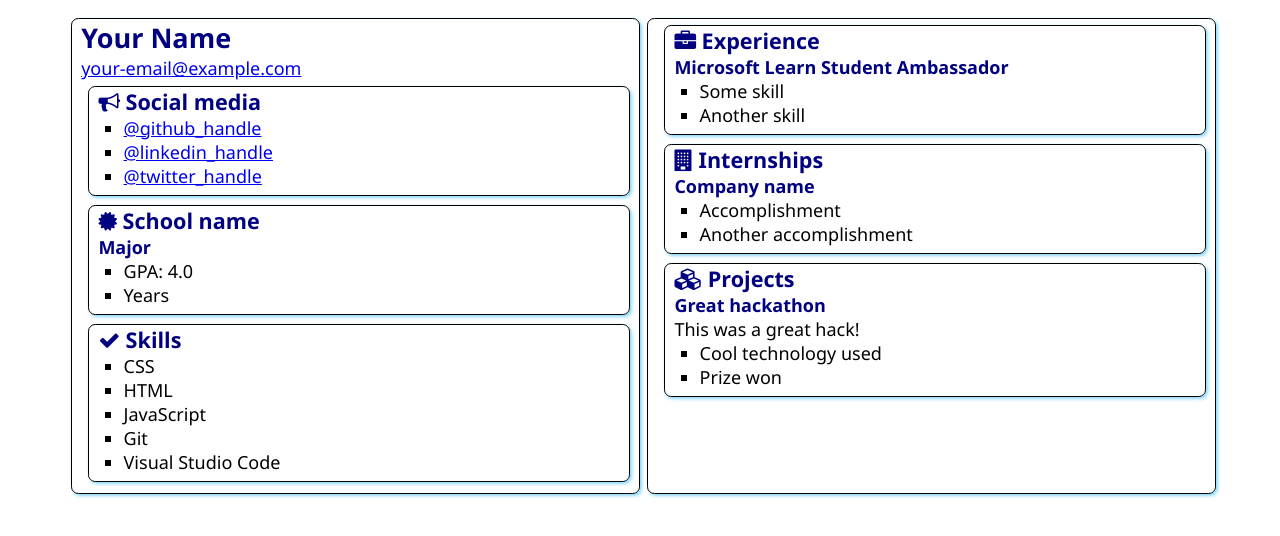
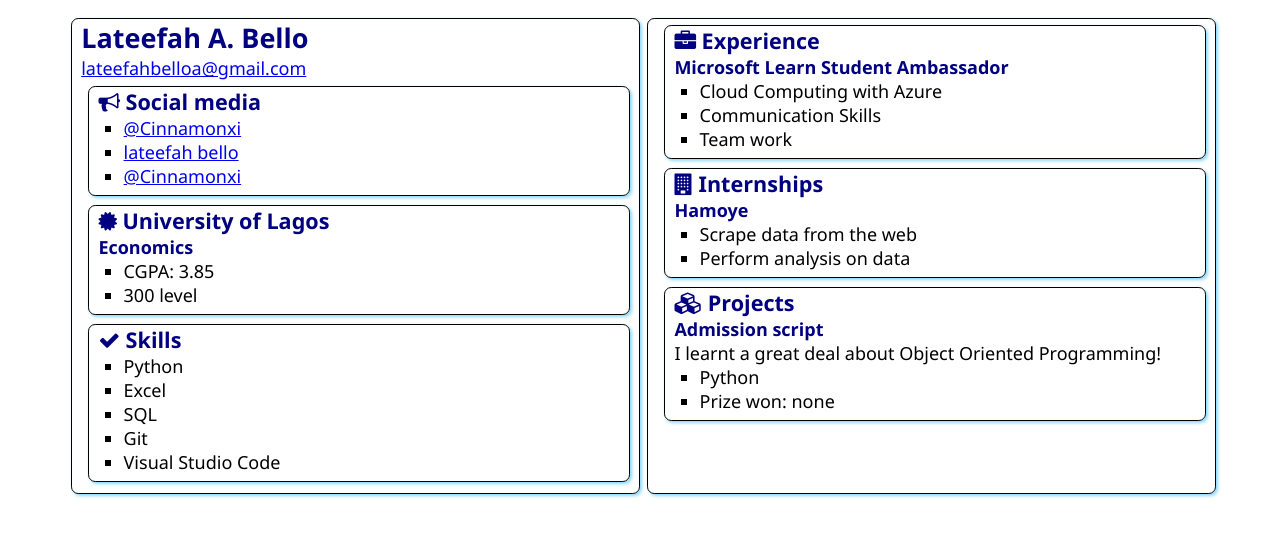
Before and after one commit to CinnamonXI/Ambassador-SWA-Pilot, a plain HTML site: page src/index.html in a window 1280 px wide. Drawn offline with Linux system fonts and the light colour scheme.

Commit message:
initial commit

```diff
--- a/src/index.html
+++ b/src/index.html
@@ -12,8 +12,8 @@
 <body>
     <main>
         <article class="box">
-            <h1>Your Name</h1>
-            <div><a href="mailto:your.email@example.com">your-email@example.com</a></div>
+            <h1>Lateefah A. Bello</h1>
+            <div><a href="mailto:lateefahbelloa@gmail.com">lateefahbelloa@gmail.com</a></div>
 
             <section class="box">
                 <h2>
@@ -21,9 +21,9 @@
                     Social media
                 </h2>
                 <ul>
-                    <li><a href="https://github.com/<handle>">@github_handle</a></li>
-                    <li><a href="https://linkedin.com/in/<handle>">@linkedin_handle</a></li>
-                    <li><a href="https://twitter.com/<handle>">@twitter_handle</a></li>
+                    <li><a href="https://github.com/Cinnamonxi">@Cinnamonxi</a></li>
+                    <li><a href="https://linkedin.com/in/lateefah-bello">lateefah bello</a></li>
+                    <li><a href="https://twitter.com/Cinnamonxi">@Cinnamonxi</a></li>
                 </ul>
             </section>
 
@@ -31,12 +31,12 @@
                 <div class="education">
                     <h2>
                         <i class="fa fa-certificate" aria-hidden="true"></i>
-                        School name
+                        University of Lagos
                     </h2>
-                    <h3>Major</h3>
+                    <h3>Economics</h3>
                     <ul>
-                        <li>GPA: 4.0</li>
-                        <li>Years</li>
+                        <li>CGPA: 3.85</li>
+                        <li>300 level</li>
                     </ul>
                 </div>
             </section>
@@ -47,9 +47,9 @@
                     Skills
                 </h2>
                 <ul>
-                    <li>CSS</li>
-                    <li>HTML</li>
-                    <li>JavaScript</li>
+                    <li>Python</li>
+                    <li>Excel</li>
+                    <li>SQL</li>
                     <li>Git</li>
                     <li>Visual Studio Code</li>
                 </ul>
@@ -63,8 +63,9 @@
                 </h2>
                 <h3>Microsoft Learn Student Ambassador</h3>
                 <ul>
-                    <li>Some skill</li>
-                    <li>Another skill</li>
+                    <li>Cloud Computing with Azure</li>
+                    <li>Communication Skills</li>
+                    <li>Team work</li>
                 </ul>
             </section>
             <section class="box">
@@ -73,10 +74,10 @@
                     Internships
                 </h2>
 
-                <h3>Company name</h3>
+                <h3>Hamoye</h3>
                 <ul>
-                    <li>Accomplishment</li>
-                    <li>Another accomplishment</li>
+                    <li>Scrape data from the web</li>
+                    <li>Perform analysis on data</li>
                 </ul>
             </section>
             <section class="box">
@@ -85,11 +86,11 @@
                     Projects
                 </h2>
 
-                <h3>Great hackathon</h3>
-                <div>This was a great hack!</div>
+                <h3>Admission script</h3>
+                <div>I learnt a great deal about Object Oriented Programming!</div>
                 <ul>
-                    <li>Cool technology used</li>
-                    <li>Prize won</li>
+                    <li>Python</li>
+                    <li>Prize won: none</li>
                 </ul>
             </section>
         </article>
```
